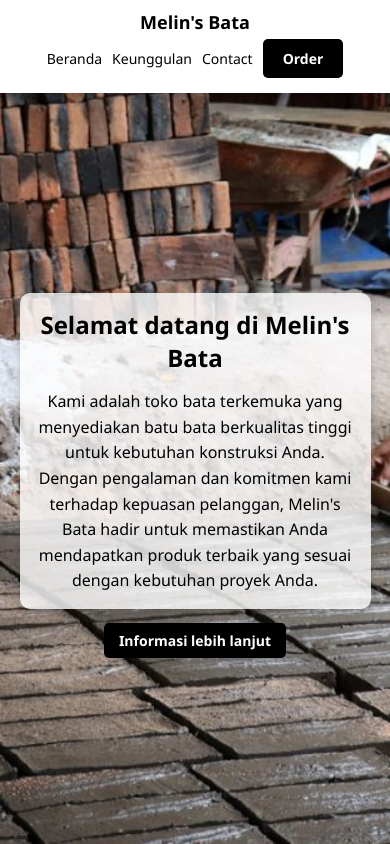
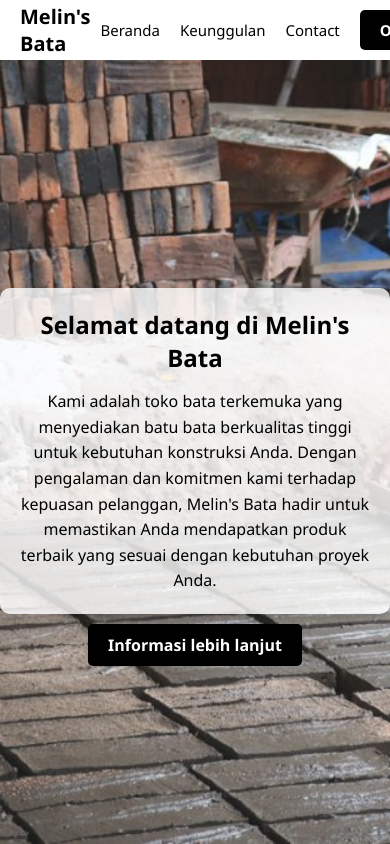
Before and after one commit to Afrizal2652/Melin-Sbata, a plain HTML site: page Index.html in a window 390 px wide. Drawn offline with Linux system fonts and the light colour scheme.

Commit message:
Update style.css

```diff
--- a/style.css
+++ b/style.css
@@ -7,15 +7,11 @@
 body {
     font-family: 'Segoe UI', Tahoma, Geneva, Verdana, sans-serif;
     color: black;
-    min-height: 100vh;
+    height: 100vh;
     display: flex;
     justify-content: center;
     align-items: center;
-    flex-direction: column;
-    background-image: url('image/bata.jpg');
-    background-size: cover;
-    background-repeat: no-repeat;
-    background-position: center;
+    flex-direction: column; /* Membuat konten vertikal (header di atas, kolom di tengah) */
     position: relative;
     padding-top: 80px; /* Memberikan ruang untuk menu di atas */
 }
@@ -43,11 +39,11 @@ body::before {
     display: flex;
     justify-content: space-between; /* Memisahkan judul dan menu */
     align-items: center;
+    box-sizing: border-box;
     position: fixed;
     top: 0;
     z-index: 1000;
-    height: 60px;
-    box-shadow: 0 4px 8px rgba(0, 0, 0, 0.2); /* Menambah efek bayangan pada header */
+    height: 60px; /* Tinggi tetap untuk header */
 }
 
 .header h2 {
@@ -59,6 +55,7 @@ body::before {
     display: flex;
     justify-content: flex-end; /* Posisi menu di kanan */
     align-items: center;
+    width: auto; /* Menghilangkan lebar penuh pada menu */
 }
 
 .menu a {
@@ -107,50 +104,21 @@ body::before {
     font-size: 16px;
     line-height: 1.6;
 }
-
 .Order {
     text-align: center; /* Agar elemen Order berada di tengah */
     margin-top: 20px; /* Jarak dari elemen sebelumnya */
 }
 
 .order_brick {
-    background-color: black;
-    color: white;
-    padding: 10px 20px;
-    text-decoration: none;
-    border-radius: 5px;
-    font-weight: bold;
-    transition: background-color 0.3s ease;
+    background-color: black; /* Latar belakang hitam */
+    color: white; /* Warna teks putih */
+    padding: 10px 20px; /* Padding untuk memperbesar tombol */
+    text-decoration: none; /* Menghilangkan garis bawah pada link */
+    border-radius: 5px; /* Membuat sudut tombol melengkung */
+    font-weight: bold; /* Membuat teks tebal */
+    transition: background-color 0.3s ease; /* Animasi saat hover */
 }
 
 .order_brick:hover {
-    background-color: grey;
+    background-color: grey; /* Warna latar berubah saat hover */
 }
-
-/* Media Queries untuk tampilan mobile */
-@media only screen and (max-width: 600px) {
-    .header {
-        flex-direction: column;
-        height: auto;
-        padding: 10px;
-    }
-
-    .header h2 {
-        font-size: 18px;
-    }
-
-    .menu a {
-        font-size: 14px;
-        margin: 5px;
-    }
-
-    .kolom {
-        max-width: 90%;
-        padding: 15px;
-    }
-
-    .order_brick {
-        padding: 8px 15px;
-        font-size: 14px;
-    }
-}
```
